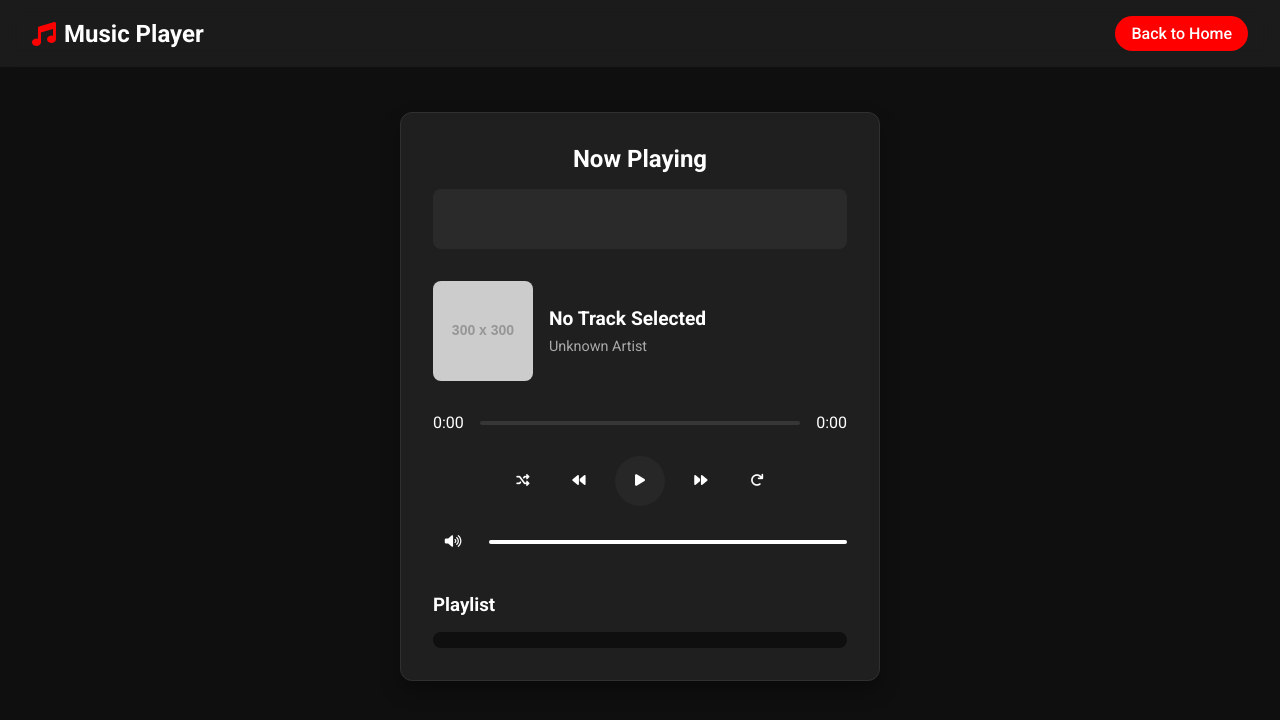
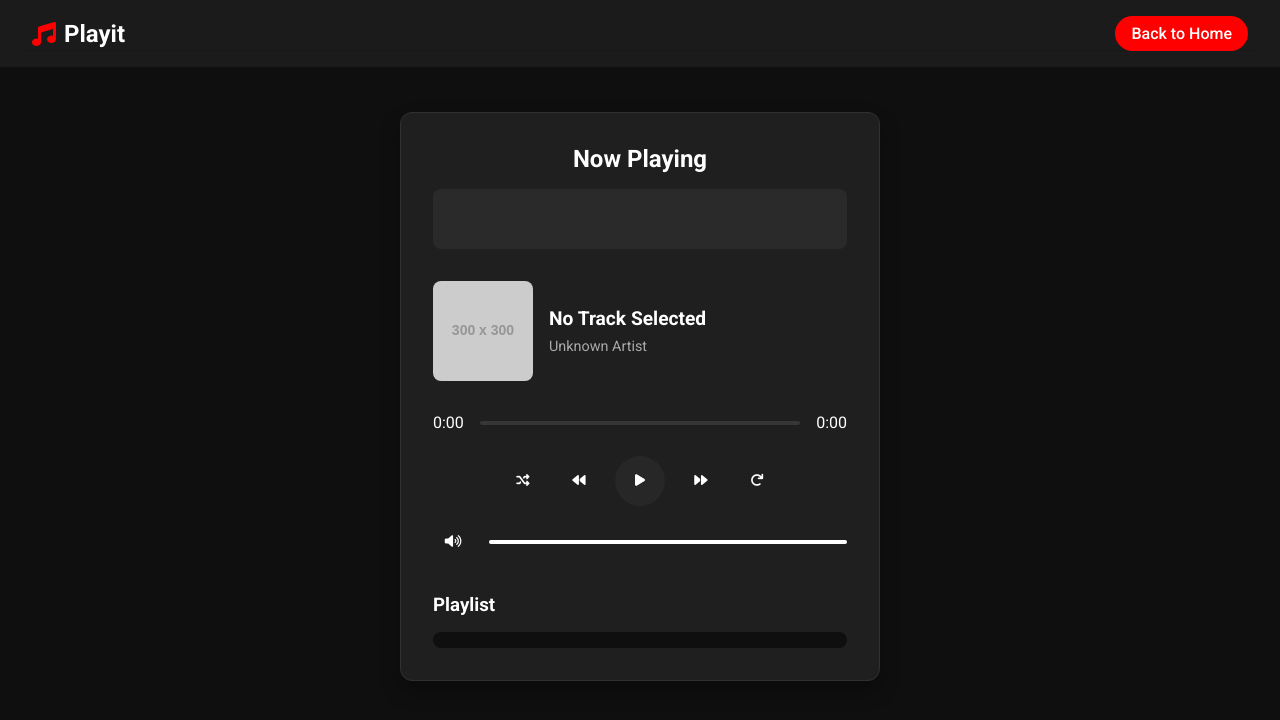
Before and after one commit to OpenOct-Guild/Playit, a website built with Vite: page player.html in a window 1280 px wide. Built offline with nearby package versions, Linux system fonts and the light colour scheme; placeholder pictures from the web are drawn by us.

Commit message:
Update player.html

```diff
--- a/player.html
+++ b/player.html
@@ -12,7 +12,7 @@
     <nav class="navbar">
       <div class="logo">
         <i class="fas fa-music"></i>
-        <span>Music Player</span>
+        <span>Playit</span>
       </div>
       <a href="/" class="nav-button">Back to Home</a>
     </nav>
```
